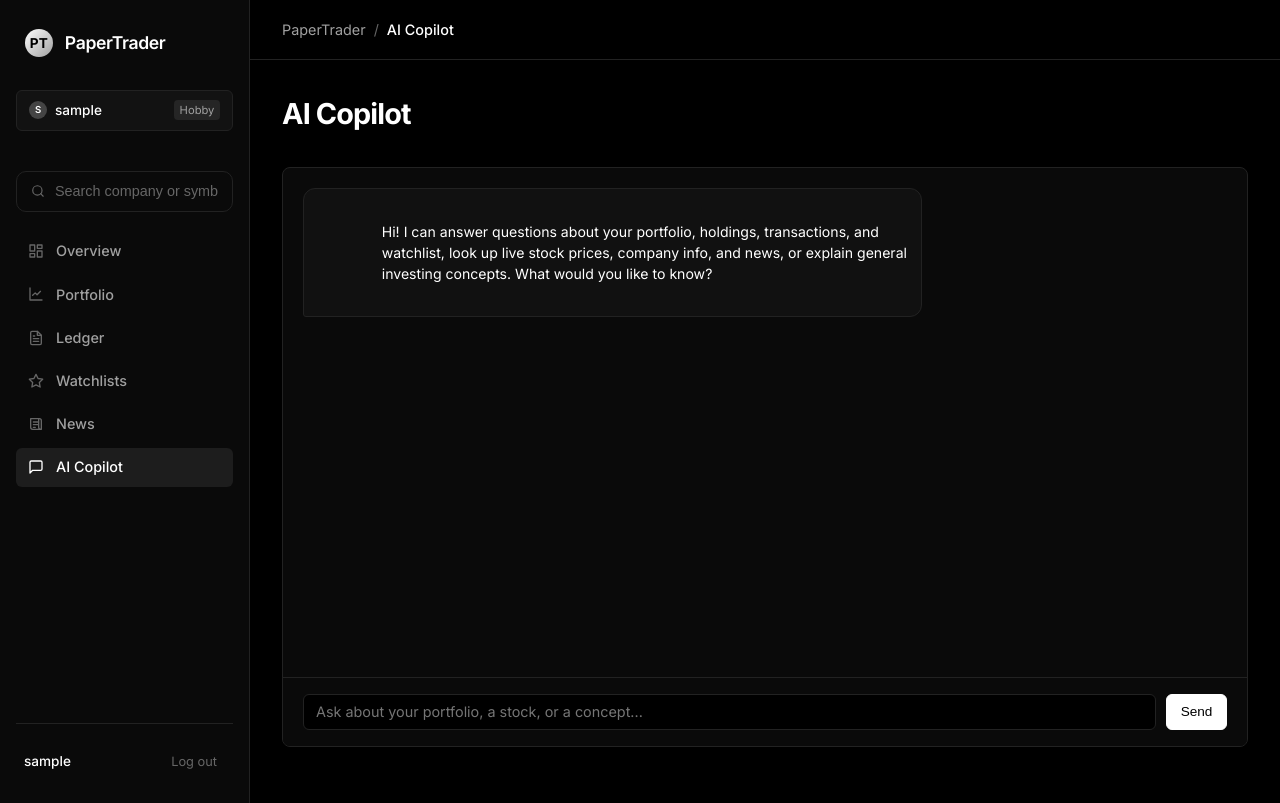
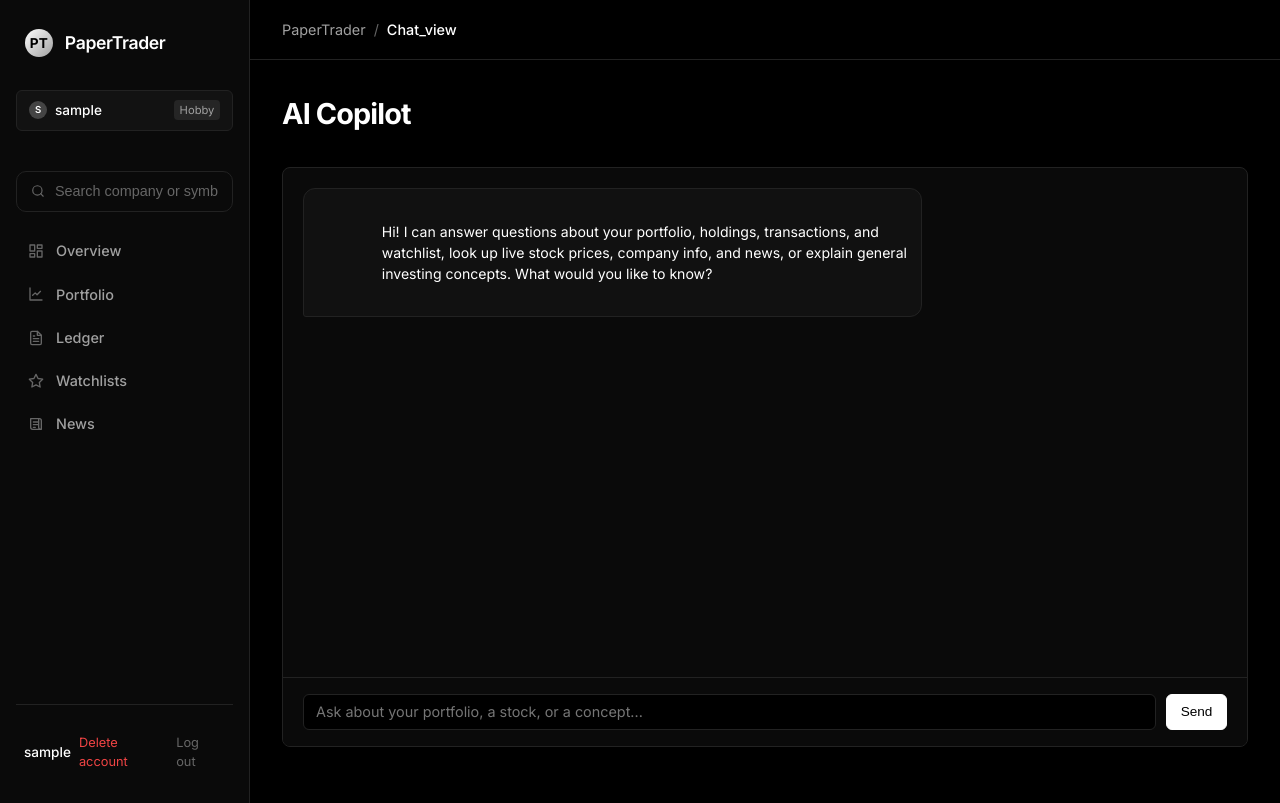
Before and after one commit to Arjunmohansaxena/PaperTrader, a Flask app: page /chat in a window 1280 px wide. Run offline with Flask 3, Linux system fonts and the light colour scheme; the visitor is signed in with stand-in values (Sample User, id 1); parts of the project's set-up code (start-up, migrations or seed data) failed here and were passed over; some libraries are stand-ins or nearby versions.

Commit message:
delete account added

```diff
--- a/app.py
+++ b/app.py
@@ -450,6 +450,30 @@ def sell():
     return render_template("sell.html")
 
 
+@app.route("/account/delete", methods=["GET", "POST"])
+@login_required
+def delete_account():
+    user = current_user()
+
+    if request.method == "POST":
+        password = request.form.get("password", "")
+
+        if not password:
+            flash("Enter your password to confirm account deletion.", "error")
+            return render_template("delete_account.html", user=user)
+
+        if not user_repo.authenticate(user.username, password):
+            flash("Incorrect password. Your account was not deleted.", "error")
+            return render_template("delete_account.html", user=user)
+
+        user_repo.delete_user(user.user_id)
+        session.clear()
+        flash("Your account and all associated data have been permanently deleted.", "success")
+        return redirect(url_for("login"))
+
+    return render_template("delete_account.html", user=user)
+
+
 @app.route("/history")
 @login_required
 def history():
--- a/templates/base.html
+++ b/templates/base.html
@@ -90,12 +90,6 @@
                     </svg>
                     News
                 </a>
-                <a href="{{ url_for('chat_view') }}" class="nav-item {{ 'active' if request.endpoint == 'chat_view' }}">
-                    <svg viewBox="0 0 24 24" fill="none" stroke="currentColor" stroke-width="2" stroke-linecap="round" stroke-linejoin="round">
-                        <path d="M21 15a2 2 0 0 1-2 2H7l-4 4V5a2 2 0 0 1 2-2h14a2 2 0 0 1 2 2z"></path>
-                    </svg>
-                    AI Copilot
-                </a>
             </nav>
 
             <div class="sidebar-footer">
@@ -103,6 +97,7 @@
                     <div class="user-details">
                         <span class="user-name">{{ session.get('username') }}</span>
                     </div>
+                    <a href="{{ url_for('delete_account') }}" class="logout-btn" style="color: var(--accent-red);">Delete account</a>
                     <a href="{{ url_for('logout') }}" class="logout-btn">Log out</a>
                 </div>
             </div>
@@ -126,7 +121,6 @@
                             {% elif request.endpoint == 'history' %}Ledger
                             {% elif request.endpoint == 'watchlists_view' %}Watchlists
                             {% elif request.endpoint == 'news' %}News
-                            {% elif request.endpoint == 'chat_view' %}AI Copilot
                             {% else %}{{ request.endpoint|capitalize }}
                             {% endif %}
                         </span>
```
Also changed, not shown: repositories/user_repository.py (+9 -0 lines), templates/delete_account.html (added, +29 -0 lines).
